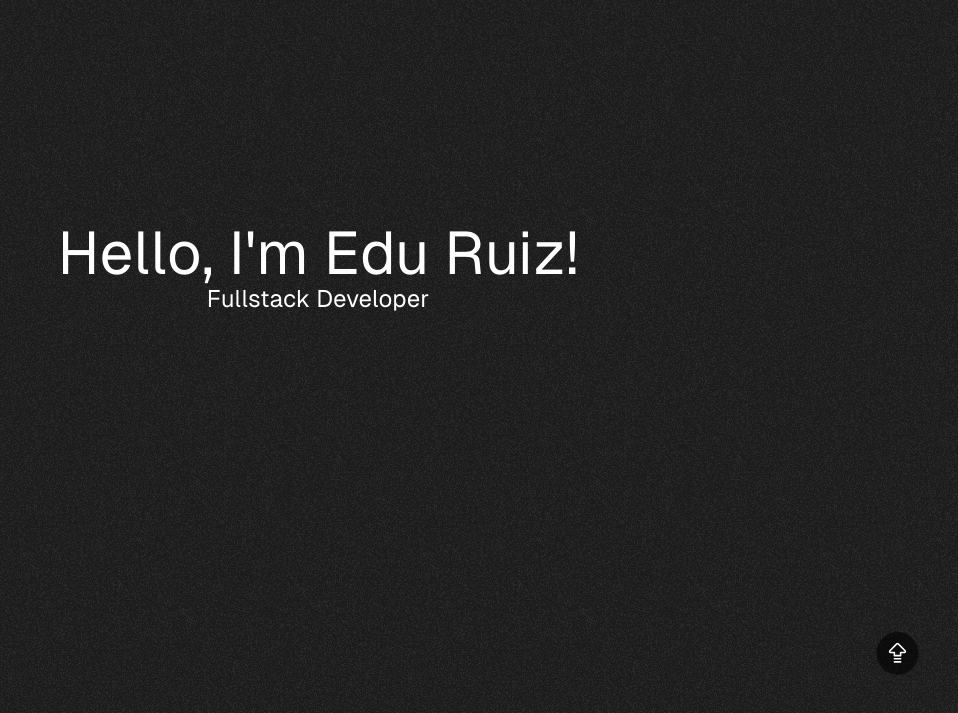
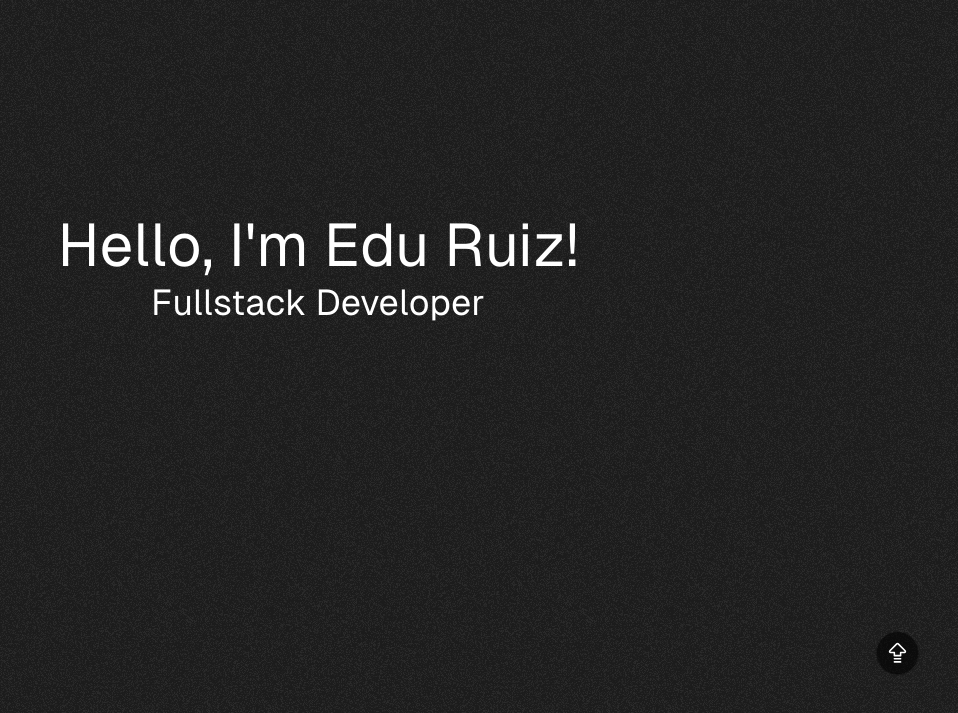
Before and after one commit to hxst1/portfolio, an Astro site: page / in a window 1280 px wide. Shown: the part 87-800 px from the top of the page, without its empty margins (322-1280 px from the left). Built offline with nearby package versions, Linux system fonts and the light colour scheme; Astro itself is replaced by a stand-in of ours.

Commit message:
title margin

```diff
--- a/src/components/Home.astro
+++ b/src/components/Home.astro
@@ -4,8 +4,8 @@ const { title, subtitle } = Astro.props;
 ---
 
 <section class="min-h-[calc(100vh-89px)] flex flex-col items-center justify-center" id="home">
-  <h1 class="text-white text-2xl sm:text-4xl md:text-6xl  font-medium">{title}</h1>
-  <h2 class="text-white text-1xl sm:text-2xl font-extralight">{subtitle}</h2>
+  <h1 class="text-white text-2xl sm:text-4xl md:text-6xl md:mb-2 font-medium">{title}</h1>
+  <h2 class="text-white text-1xl sm:text-2xl md:text-4xl font-extralight">{subtitle}</h2>
 </section>
 
 <style>
```
